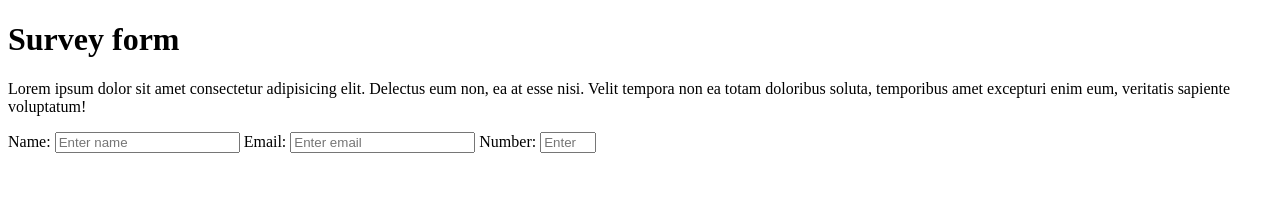
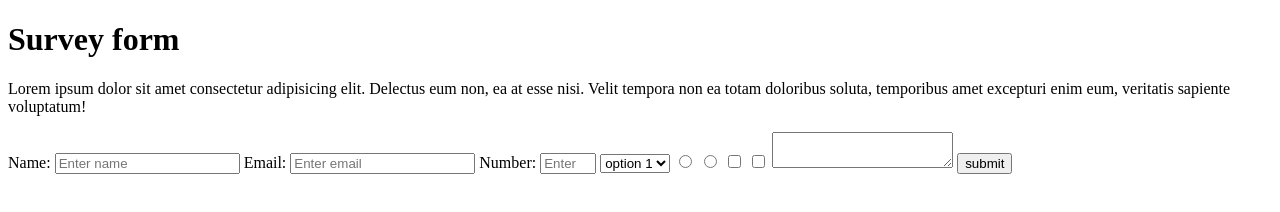
Before and after one commit to tayyabferozi/eunice-tayyab-microverse, a plain HTML site: page index.html in a window 1280 px wide. Drawn offline with Linux system fonts and the light colour scheme.

Commit message:
finished

```diff
--- a/index.html
+++ b/index.html
@@ -29,6 +29,19 @@
         max="10"
         placeholder="Enter number"
       />
+      <select id="dropdown">
+        <option >option 1</option>
+        <option >option 2</option>
+
+      </select>
+      <input type="radio" name="gender" value="male">
+      <input type="radio" name="gender" value="female">
+      <input type="checkbox"  value="code">
+      <input type="checkbox"  value="developer">
+      <textarea></textarea>
+      <button id="submit">submit</button>
+
+
     </form>
 
     <script src="js/index.js"></script>
```
